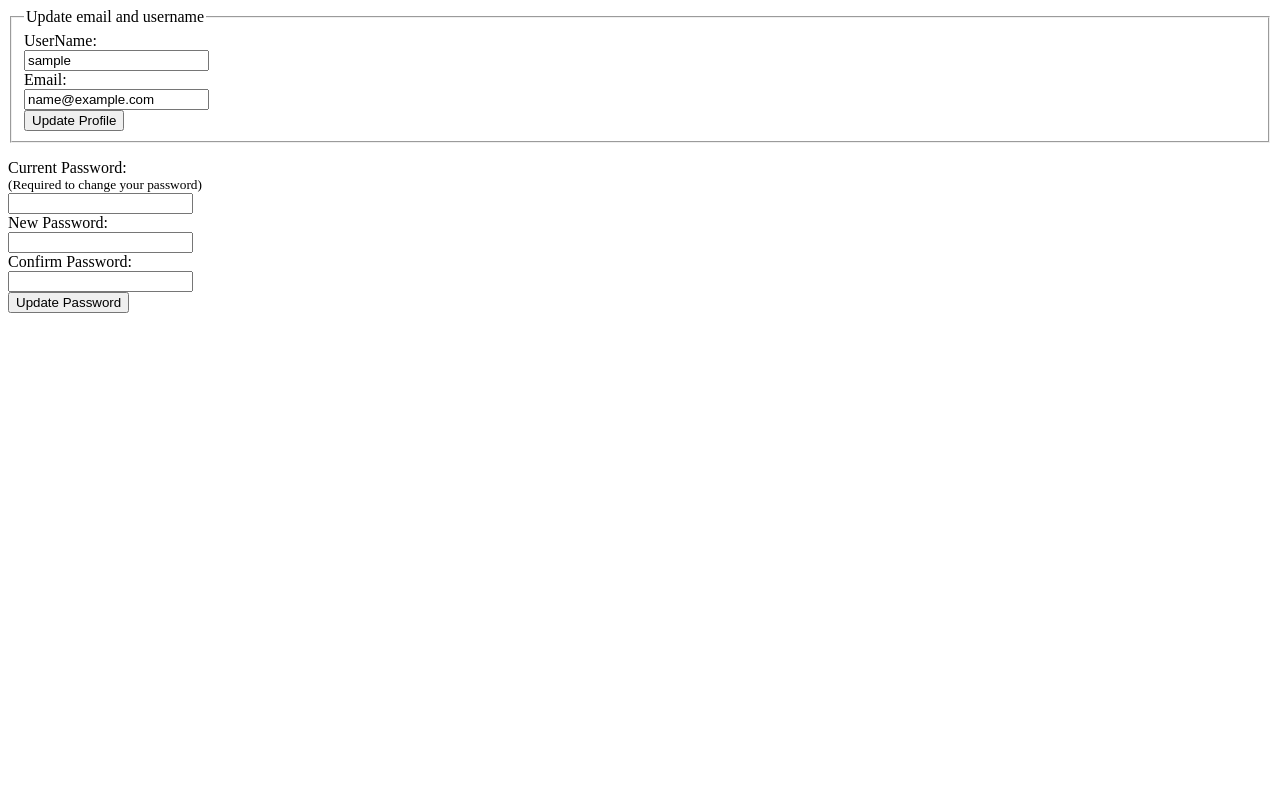
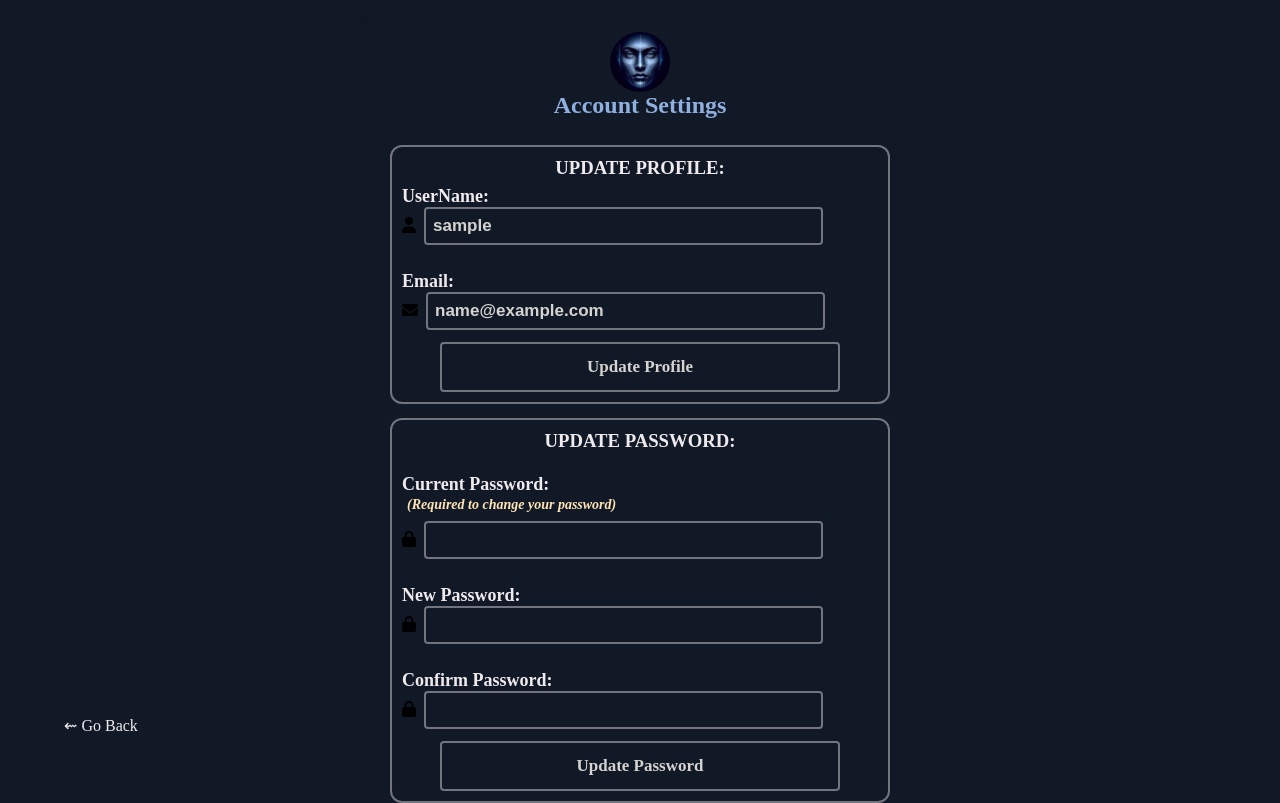
Before and after one commit to Eddy518/FacialExpressionRecognition, a Flask app: page /profile in a window 1280 px wide. Before the commit the page ends 313 px from the top, so only its background shows below. Run offline with Flask 3, Linux system fonts and the light colour scheme; the visitor is signed in with stand-in values (Sample User, id 1).

Commit message:
fix: Add style for profile page and fix success flash messages

```diff
--- a/facial/routes.py
+++ b/facial/routes.py
@@ -39,7 +39,7 @@ def register():
         user = User(username=form.username.data,email=form.email.data,password=hashed_password)
         db.session.add(user)
         db.session.commit()
-        # flash(f'Account created for {form.username.data}!','success')
+        flash(f'Account created for {form.username.data}!','success')
         return redirect(url_for('login'))
     return render_template('sign-up.html',title='Sign Up',forgot = False,form=form)
 
@@ -62,12 +62,15 @@ def account():
     print_user_data(form)
     password_form = UpdatePasswordForm()
     if form.validate_on_submit():
-        current_user.username = form.username.data
-        current_user.email = form.email.data
-        db.session.commit()
-        # flash("Your account has been updated!",'success')
-        print("test if in profile")
-        return redirect(url_for('account'))
+            if current_user.username==form.username.data and current_user.email==form.email.data:
+                return redirect(url_for('account'))
+            else:
+                current_user.username = form.username.data
+                current_user.email = form.email.data
+                db.session.commit()
+                flash("Your account has been updated!",'success')
+                print("test if in profile")
+                return redirect(url_for('account'))
 
     if password_form.validate_on_submit():
         hashed_password=bcrypt.generate_password_hash(password_form.password.data)
@@ -118,7 +121,7 @@ def reset_token(token):
         hashed_password = bcrypt.generate_password_hash(form.password.data).decode('utf-8')
         user.password = hashed_password
         db.session.commit()
-        # flash('Password successfully updated! You can now log in','success')
+        flash('Password successfully updated! You can now log in','success')
         return redirect(url_for('login'))
     return render_template('reset_token.html',title='Reset Password',form=form)
 
--- a/facial/static/account.css
+++ b/facial/static/account.css
@@ -19,3 +19,41 @@
   border: 2px solid midnightblue;
   padding: 10px;
 }
+.update-btn {
+  margin: 0 auto;
+  width: 400px;
+  height: 50px;
+  padding: 56px;
+  display: flex;
+  align-items: center;
+  justify-content: center;
+  color: #efeaed;
+  background-color: #8fafdf;
+}
+.update-btn:hover {
+  background-color: #6a7f9e;
+}
+.confirm-password,
+.email {
+  margin-bottom: 12px;
+}
+h3 {
+  text-transform: uppercase;
+  text-align: center;
+  color: gainsboro;
+}
+.email-block,
+.password-block {
+  padding: 10px;
+  border-radius: 12px;
+  border: 2px solid #73757e;
+}
+.input-container {
+  width: 500px;
+  height: 80%;
+}
+.back-btn {
+  position: absolute;
+  bottom: 65px;
+  left: 4em;
+}
--- a/facial/static/script.js
+++ b/facial/static/script.js
@@ -9,4 +9,4 @@ copyrightYear.textContent = (function () {
 
 closeErrorIcon.addEventListener('click',()=>  errorMessageContainer.style.cssText="display:none;transition: opacity 200ms, display 200ms;opacity:0")
 
-setTimeout(() => errorMessageContainer.style.cssText="display:none;" ,3000)
+// setTimeout(() => errorMessageContainer.style.cssText="display:none;" ,3000)
--- a/facial/static/style.css
+++ b/facial/static/style.css
@@ -177,8 +177,9 @@ hr {
   position: absolute;
   bottom: 0;
   right: 0;
-  padding: 34px;
-  border: 2px solid pink;
+  padding: 14px;
+  border: 2px solid #8fafdf;
+  border-radius: 14px;
   margin: 40px;
 
   display: flex;
@@ -188,9 +189,11 @@ hr {
 }
 
 .close-icon {
-  border: 2px solid wheat;
+  border: 1px solid #8fafdf;
+  border-radius: 47%;
   padding: 8px;
   color: #a32435;
+  background-color: lightgrey;
   display: flex;
   align-items: center;
   justify-content: center;
@@ -201,8 +204,14 @@ hr {
   color: red;
 }
 
-.alert-fail {
+.alert {
   font-weight: bold;
   text-align: center;
+  font-size: 21px;
+}
+.alert-fail {
   color: #b7212d;
 }
+.alert-success {
+  color: forestgreen;
+}
--- a/facial/templates/account.html
+++ b/facial/templates/account.html
@@ -1,8 +1,12 @@
+{% extends "auth.html" %}
+{% block alt %}
+Account Settings
+{% endblock alt %}
+{% block input %}
 <div class="email-block">
+<h3>Update profile:</h3>
  <form action="" method="post">
       {{ form.hidden_tag() }}
-        <fieldset>
-        <legend>Update email and username</legend>
         <div class="name">
           {{form.username.label(class="label")}}
           <br />
@@ -30,9 +34,10 @@
           </div>
           {% endif %}
         </div>
-      <div>{{form.submit(class="button" ,id="profile")}}</div>
+      <div>{{form.submit(class="update-btn" ,id="profile")}}</div>
     </form></div>
 <div class="password-block">
+<h3>Update Password:</h3>
 <form action="" method="post">
       {{ password_form.hidden_tag() }}
       <div class="current_password">
@@ -42,7 +47,7 @@
             <small>(Required to change your password)</small>
           </div>
           <i class="fa-solid fa-lock"></i>
-          {{password_form.current_password(class="password_form")}}
+          {{password_form.current_password(class="form")}}
           {% if password_form.current_password.errors %}
               <div class="invalid-feedback">
                 {% for error in password_form.current_password.errors %}
@@ -51,12 +56,11 @@
               </div>
           {% endif %}
         </div>
-        </fieldset>
       <div class="password">
         {{password_form.password.label(class="label")}}
         <br />
         <i class="fa-solid fa-lock"></i>
-        {{password_form.password(class="password_form")}}
+        {{password_form.password(class="form")}}
         {% if password_form.password.errors %}
             <div class="invalid-feedback">
               {% for error in password_form.password.errors %}
@@ -70,7 +74,7 @@
         {{password_form.confirm_password.label(class="label")}}
         <br />
         <i class="fa-solid fa-lock"></i>
-        {{password_form.confirm_password(class="password_form")}}
+        {{password_form.confirm_password(class="form")}}
         {% if password_form.confirm_password.errors %}
             <div class="invalid-feedback">
               {% for error in password_form.confirm_password.errors %}
@@ -79,6 +83,7 @@
             </div>
         {% endif %}
       </div>
-      <div>{{password_form.submit(class="button",id="password")}}</div>
+      <div>{{password_form.submit(class="update-btn",id="password")}}</div>
   </form>
 </div>
+{% endblock input %}
--- a/facial/templates/auth.html
+++ b/facial/templates/auth.html
@@ -8,6 +8,7 @@
         width="60"
         height="60"
       />
+      <h4>{% block alt %}{% endblock %}</h4>
       <h2>{% block heading %}{% endblock %}</h2>
       <p>{% block paragraph %}{% endblock %}</p>
     </div>
```
